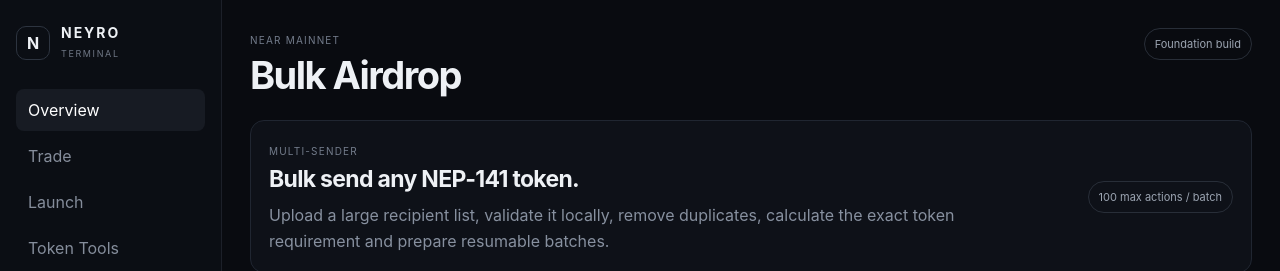
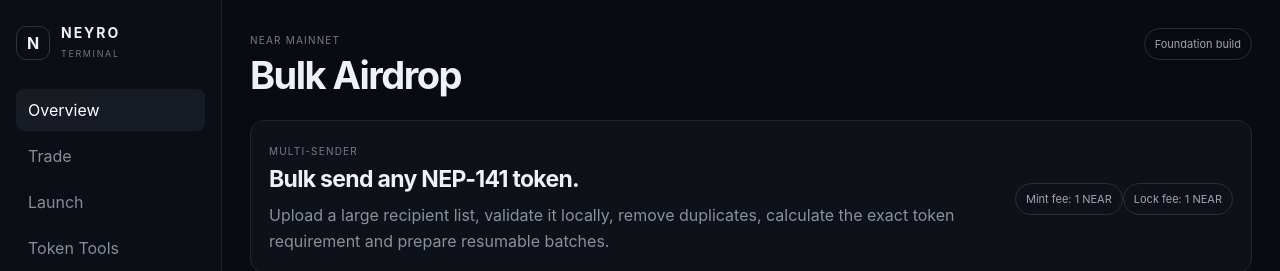
Before and after one commit to rhynox-ui/Neyro, a React (Vite) app in the folder web/: page / in a window 1280 px wide. Shown: the top 271 px of the page. Built offline with nearby package versions, Linux system fonts and the light colour scheme.

Commit message:
feat(web): show native NEAR token tool fees

```diff
--- a/web/src/main.tsx
+++ b/web/src/main.tsx
@@ -1,6 +1,7 @@
 import { useMemo, useState } from "react";
 import { createRoot } from "react-dom/client";
 import "./styles.css";
+import { formatTokenToolFee } from "./token-tools/fees";
 
 type Row = {
   line: number;
@@ -290,7 +291,10 @@ function App() {
                 calculate the exact token requirement and prepare resumable batches.
               </p>
             </div>
-            <span className="badge">100 max actions / batch</span>
+            <div className="tool-fees">
+              <span className="badge">Mint fee: {formatTokenToolFee("mint")}</span>
+              <span className="badge">Lock fee: {formatTokenToolFee("lock")}</span>
+            </div>
           </div>
 
           <div className="card">
```
